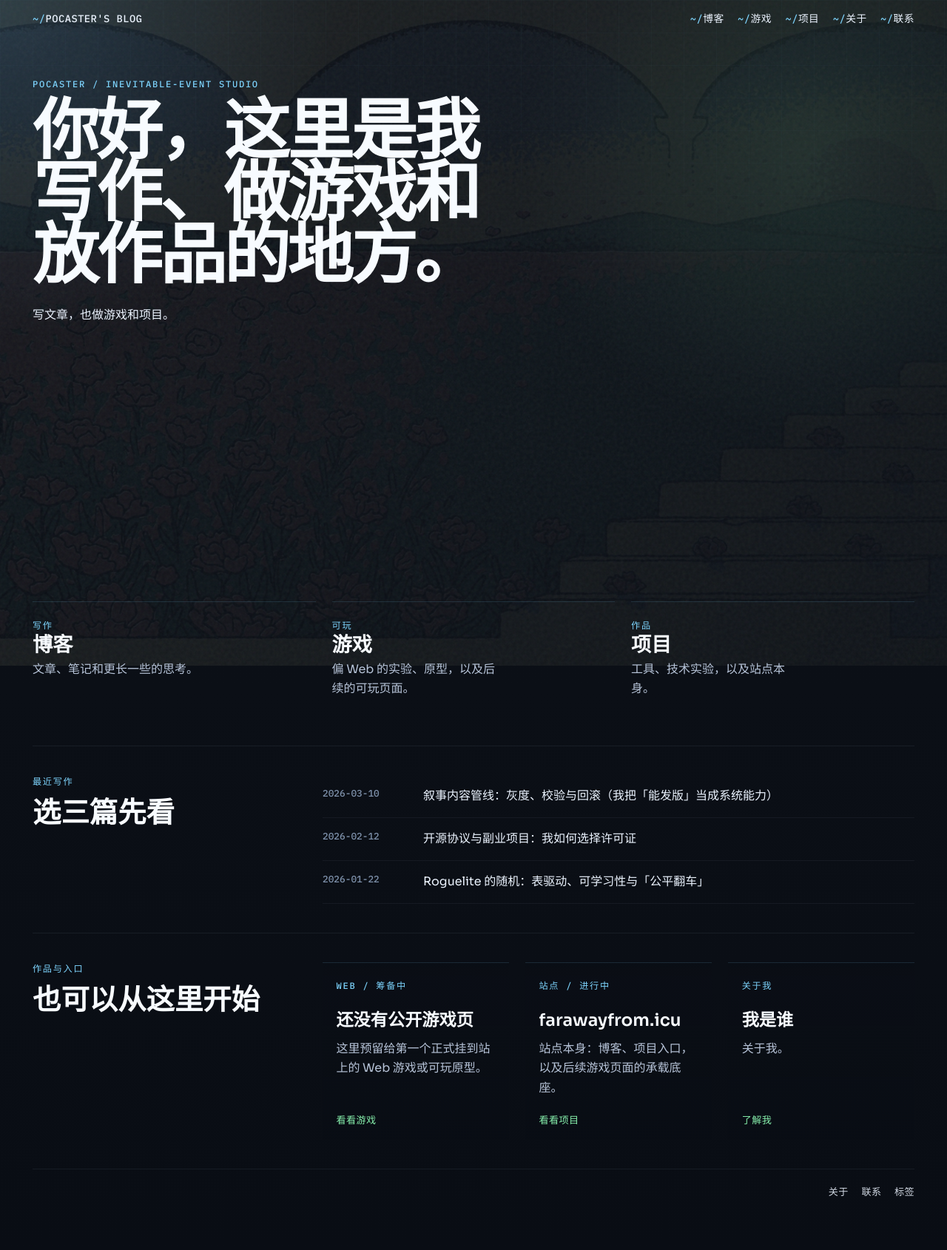
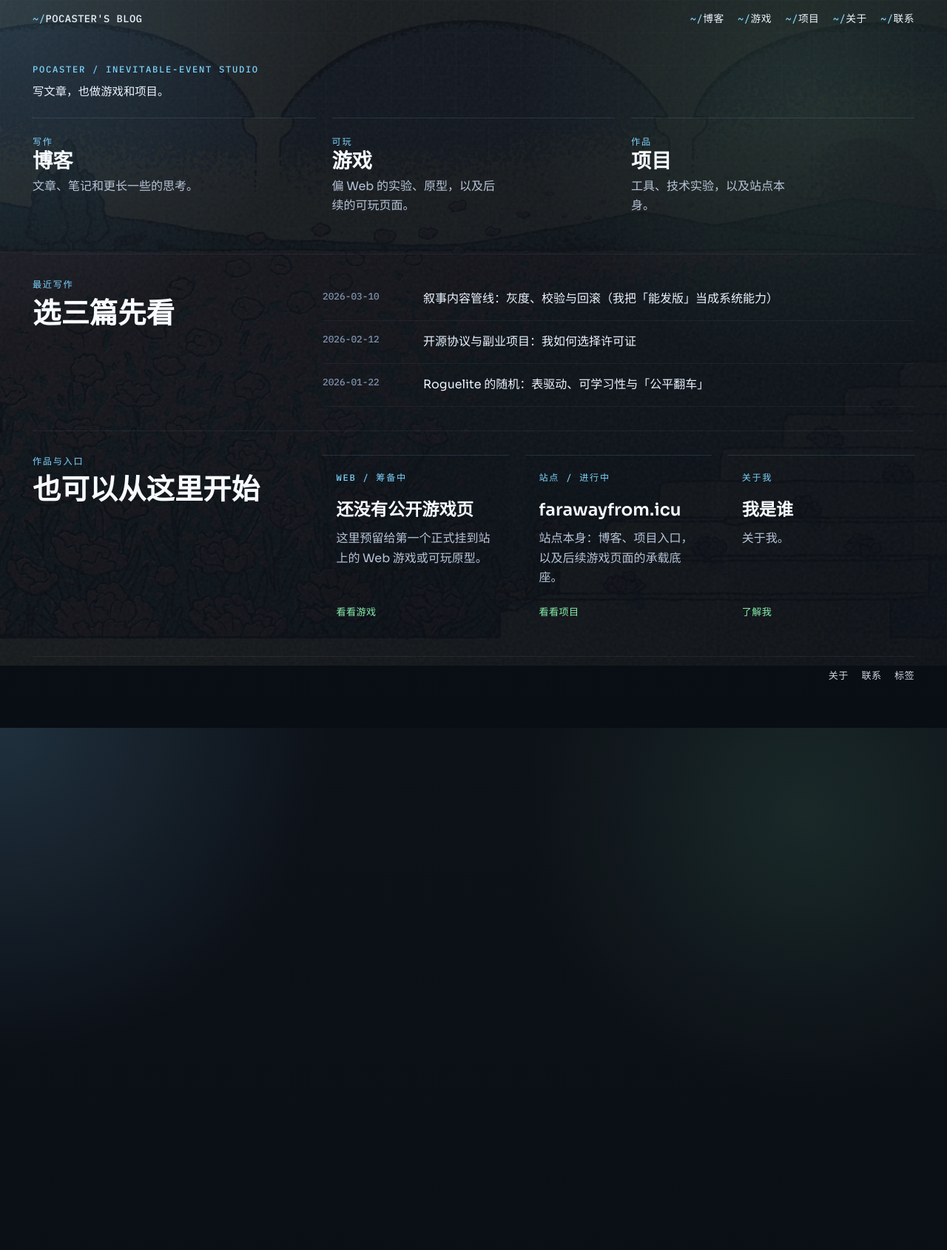
Before and after one commit to thedeathsheep/pocaster.github.io, a Jekyll site: the page built from index.html, in a window 1280 px wide. Shown: the whole page at 74% size. Built offline with Jekyll 4.4.1, drawn with Linux system fonts in a browser that asks for light colours; the list of posts is cut into pages by our own code.

Commit message:
refactor: simplify home hero

```diff
--- a/_layouts/home.html
+++ b/_layouts/home.html
@@ -35,14 +35,7 @@ layout: null
     <section class="creator-hero">
       <div class="hero-copy">
         <p class="hero-eyebrow">{{ page.hero_eyebrow | default: site.author }}</p>
-        <h1>{{ page.hero_title | default: "你好，这里是我写作、做游戏和放作品的地方。" }}</h1>
         <p class="hero-intro">{{ page.hero_intro | default: "我把文章、实验和项目放在同一个网站里，希望它更像一个长期更新的个人空间，而不是一份整理完就不再变化的档案。" }}</p>
-        {% if page.hero_note and page.hero_note != "" %}
-        <p class="hero-note">{{ page.hero_note | default: "如果你第一次来，可以先看看文章；如果你更关心作品，也可以直接去游戏和项目页。" }}</p>
-        {% endif %}
-        {% if page.hero_signoff and page.hero_signoff != "" %}
-        <p class="hero-signoff">{{ page.hero_signoff | default: "最近写得最多的是游戏、工具和那些一开始很小、后来慢慢长出来的项目。" }}</p>
-        {% endif %}
       </div>
     </section>
 
@@ -68,9 +61,6 @@ layout: null
       <div class="section-heading">
         <p class="section-kicker">最近写作</p>
         <h2>选三篇先看</h2>
-        {% if page.recent_writing_intro and page.recent_writing_intro != "" %}
-        <p>{{ page.recent_writing_intro | default: "先放三篇最近写的东西，方便快速了解我最近在想什么。" }}</p>
-        {% endif %}
       </div>
       <div class="term-output recent-posts">
         {% for post in featured_posts %}
@@ -83,9 +73,6 @@ layout: null
       <div class="section-heading">
         <p class="section-kicker">作品与入口</p>
         <h2>也可以从这里开始</h2>
-        {% if page.work_intro and page.work_intro != "" %}
-        <p>{{ page.work_intro | default: "这里放的是我最近最想让人看到的几块内容。" }}</p>
-        {% endif %}
       </div>
       <div class="work-grid" aria-label="精选入口">
         {% if featured_game %}
--- a/assets/css/terminal-home.css
+++ b/assets/css/terminal-home.css
@@ -111,13 +111,13 @@ body.terminal-home {
 .terminal-container {
   max-width: 1240px;
   margin: 0 auto;
-  padding: 2.5rem 1.5rem 4.5rem;
+  padding: 2rem 1.5rem 4rem;
 }
 
 .creator-hero {
   display: block;
-  min-height: calc(100svh - 10rem);
-  padding: 2rem 0 2.2rem;
+  min-height: auto;
+  padding: 1.25rem 0 1.5rem;
 }
 
 .hero-copy,
@@ -131,7 +131,7 @@ body.terminal-home {
 .aside-label,
 .lane-kicker,
 .work-label {
-  margin: 0 0 0.85rem;
+  margin: 0 0 0.65rem;
   color: var(--home-accent-2);
   font: 500 0.76rem/1.4 var(--font-mono);
   letter-spacing: 0.14em;
@@ -148,10 +148,11 @@ body.terminal-home {
 }
 
 .hero-intro {
-  max-width: 20rem;
-  margin: 1.55rem 0 0;
+  max-width: 16rem;
+  margin: 0;
   color: var(--home-text);
-  font-size: 1rem;
+  font-size: 0.96rem;
+  line-height: 1.5;
 }
 
 .hero-note {
@@ -171,7 +172,7 @@ body.terminal-home {
   display: grid;
   grid-template-columns: repeat(3, minmax(0, 1fr));
   gap: 1.35rem;
-  padding: 0 0 2.9rem;
+  padding: 0 0 2.2rem;
 }
 
 .lane-link {
@@ -206,7 +207,7 @@ body.terminal-home {
   display: grid;
   grid-template-columns: minmax(220px, 0.9fr) minmax(0, 2fr);
   gap: 2rem;
-  padding: 2.45rem 0;
+  padding: 2rem 0;
   border-top: 1px solid rgba(148, 163, 184, 0.1);
 }
 
@@ -312,7 +313,7 @@ body.terminal-home {
   display: flex;
   justify-content: flex-end;
   align-items: center;
-  padding-top: 1.5rem;
+  padding-top: 1.2rem;
   border-top: 1px solid rgba(148, 163, 184, 0.1);
 }
 
@@ -378,12 +379,11 @@ body.terminal-home {
 @media (max-width: 720px) {
   .terminal-container {
     padding-top: 2rem;
-    padding-bottom: 3.4rem;
+    padding-bottom: 3rem;
   }
 
   .creator-hero {
-    min-height: auto;
-    padding-top: 1rem;
+    padding-top: 0.75rem;
   }
 
   .hero-copy h1 {
--- a/index.html
+++ b/index.html
@@ -4,7 +4,7 @@ language: zh-CN
 title: POCASTER'S BLOG
 subtitle: 写作、可玩的实验，还有那些值得长期保留的项目。
 hero_eyebrow: "POCASTER / Inevitable-Event Studio"
-hero_title: "你好，这里是我写作、做游戏和放作品的地方。"
+hero_title: ""
 hero_intro: "写文章，也做游戏和项目。"
 hero_note: ""
 hero_signoff: ""
```
